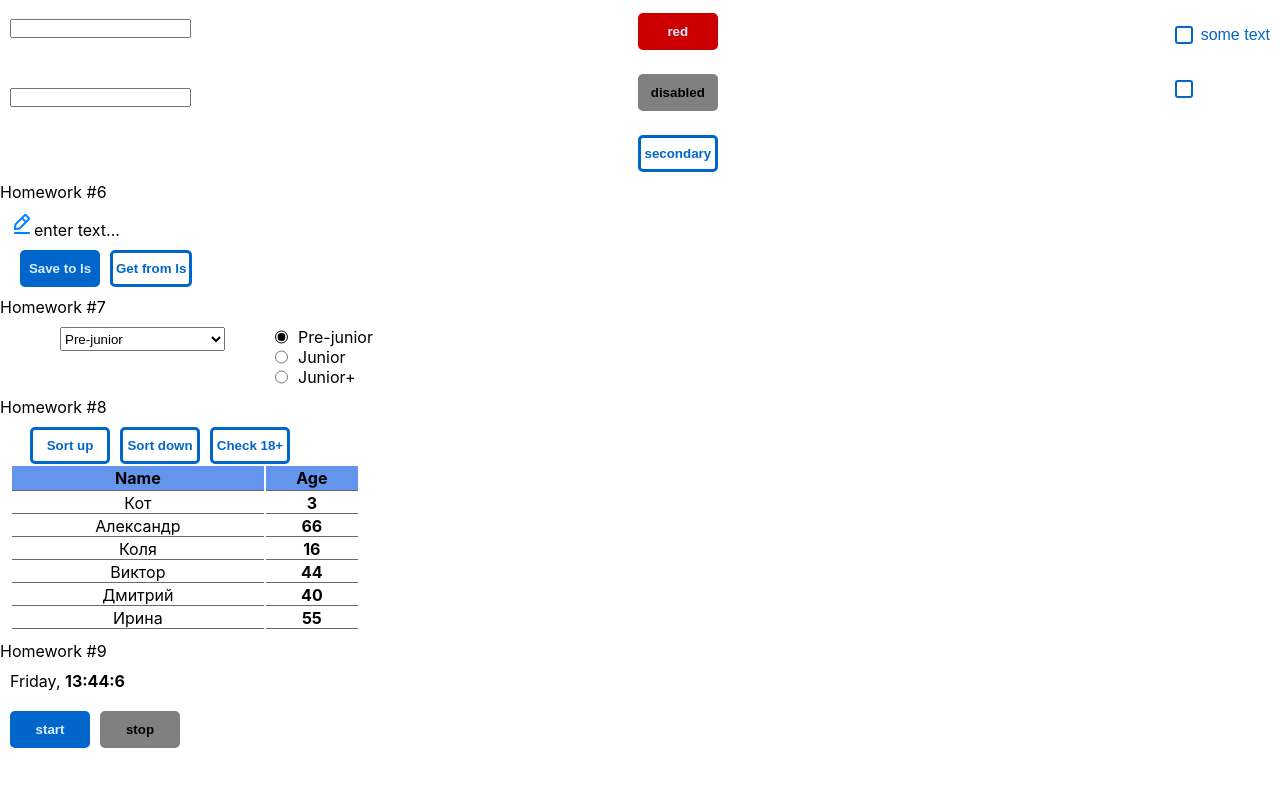
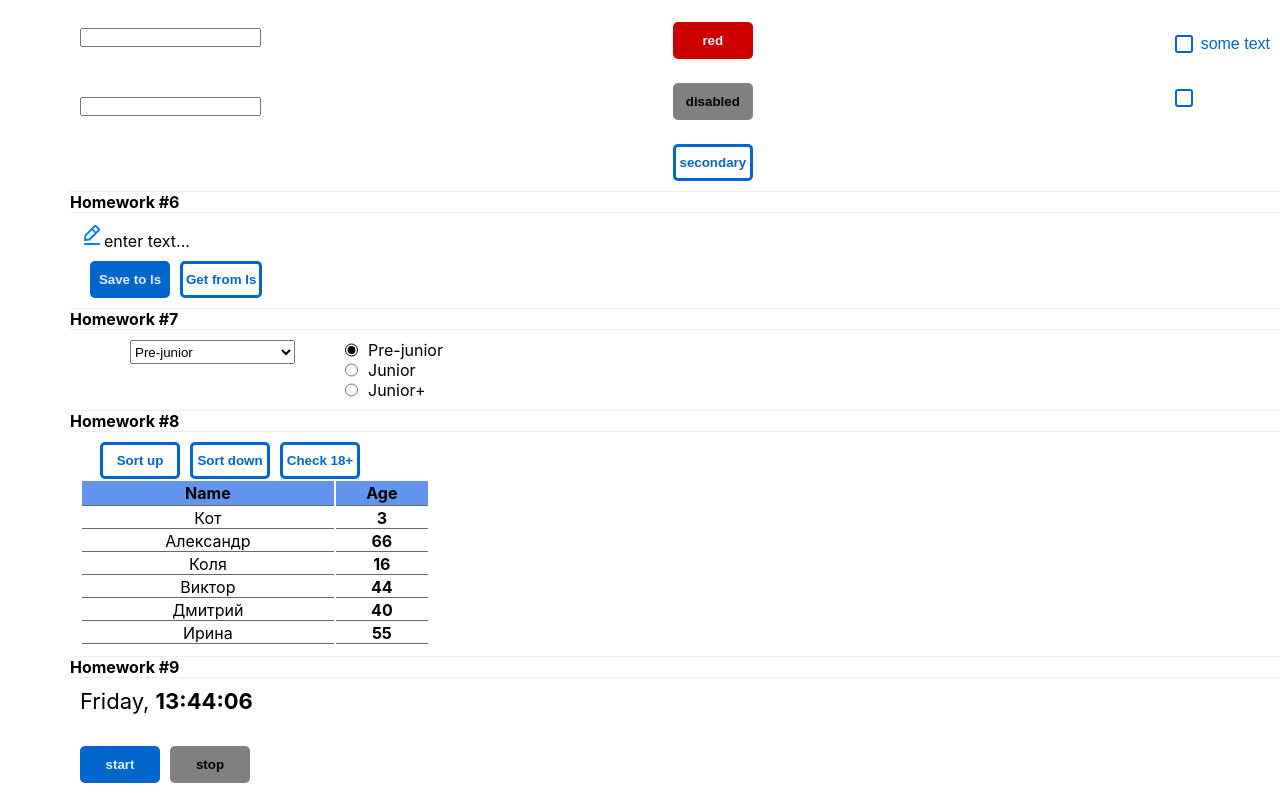
Before and after one commit to TommySheully/hws2-master, a React (Create React App) app: page / in a window 1280 px wide. Shown: the part 883-1676 px from the top of the page. Before the commit the page ends 1641 px from the top, so only its background shows below. Built offline with nearby package versions, Linux system fonts and the light colour scheme.

Commit message:
hw9 'ru-Ru'

```diff
--- a/src/s1-main/App.module.css
+++ b/src/s1-main/App.module.css
@@ -1,11 +1,16 @@
 .App {
     --header_height: 60px;
+    margin-left: 70px;
+    border-top: 1px groove;
 }
 
 .hw {
-margin: 10px;
+    margin: 10px;
+
 }
 
 .hwTitle {
-
+    font-weight: bold;
+    border-top: 1px groove;
+    border-bottom: 1px groove;
 }
--- a/src/s2-homeworks/hw09/Clock.module.css
+++ b/src/s2-homeworks/hw09/Clock.module.css
@@ -1,14 +1,22 @@
 .buttonsContainer {
+    margin: 5px 5px 5px 0;
 }
 
 .clock {
+
 }
 
 .watch {
+font-size: 22px;
 }
 
 .watch strong {
+
+
 }
 
 .more {
+    font-weight: 400;
+    font-size: 18px;
+    padding: 3px;
 }
--- a/src/s2-homeworks/hw09/Clock.tsx
+++ b/src/s2-homeworks/hw09/Clock.tsx
@@ -56,8 +56,11 @@ function Clock() {
                                                     Month === 11 ? "December" : ""
     }
 
-    const stringTime = date.getHours() + ":" + date.getMinutes() + ":" + date.getSeconds() || <br/> // часы24:минуты:секунды (01:02:03)/(23:02:03)/(24:00:00)/(00:00:01) // пишут студенты
-    const stringDate = date.toLocaleDateString() || <br/> // день.месяц.год (01.02.2022) // пишут студенты, варианты 01.02.0123/01.02.-123/01.02.12345 не рассматриваем
+
+    const stringTime = date.toLocaleTimeString('ru-Ru') || <br/>// часы24: минуты:секунды (01:02:03)/(23:02:03)/(24:00:00)/(00:00:01) // пишут студенты
+    // date.getHours() + ":" + date.getMinutes() + ":" + date.getSeconds() || <br/>
+    const stringDate = date.toLocaleDateString('ru-Ru') || <br/> // день.месяц.год (01.02.2022) // пишут студенты, варианты 01.02.0123/01.02.-123/01.02.12345 не рассматриваем
+    console.log(stringDate)
 
     // день недели на английском, месяц на английском (https://learn.javascript.ru/intl#intl-datetimeformat)
     const stringDay = weekDay(date.getDay()) || <br/> // пишут студенты
```
Also changed, not shown: 14 other files (tests, documents, lock files or other folders).
